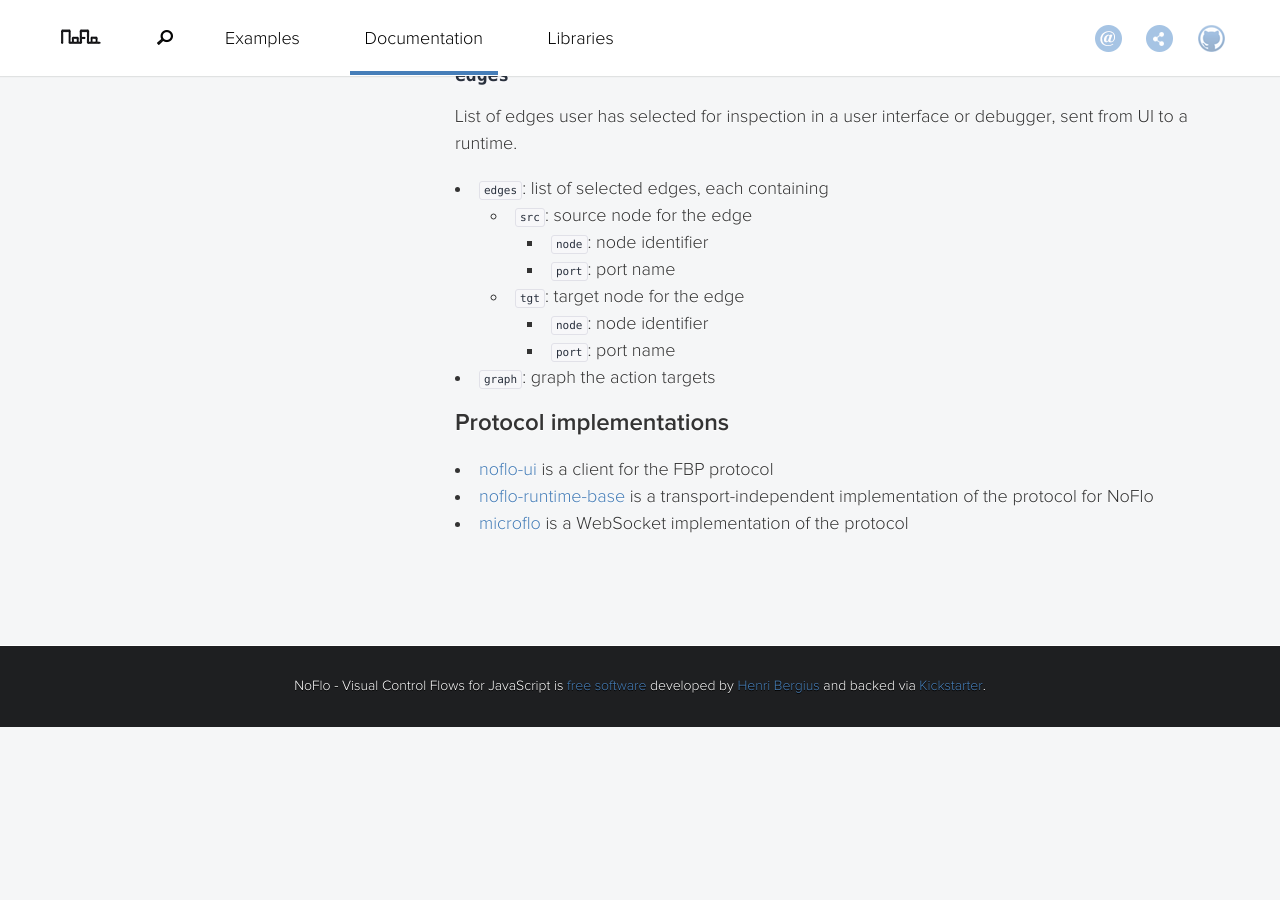
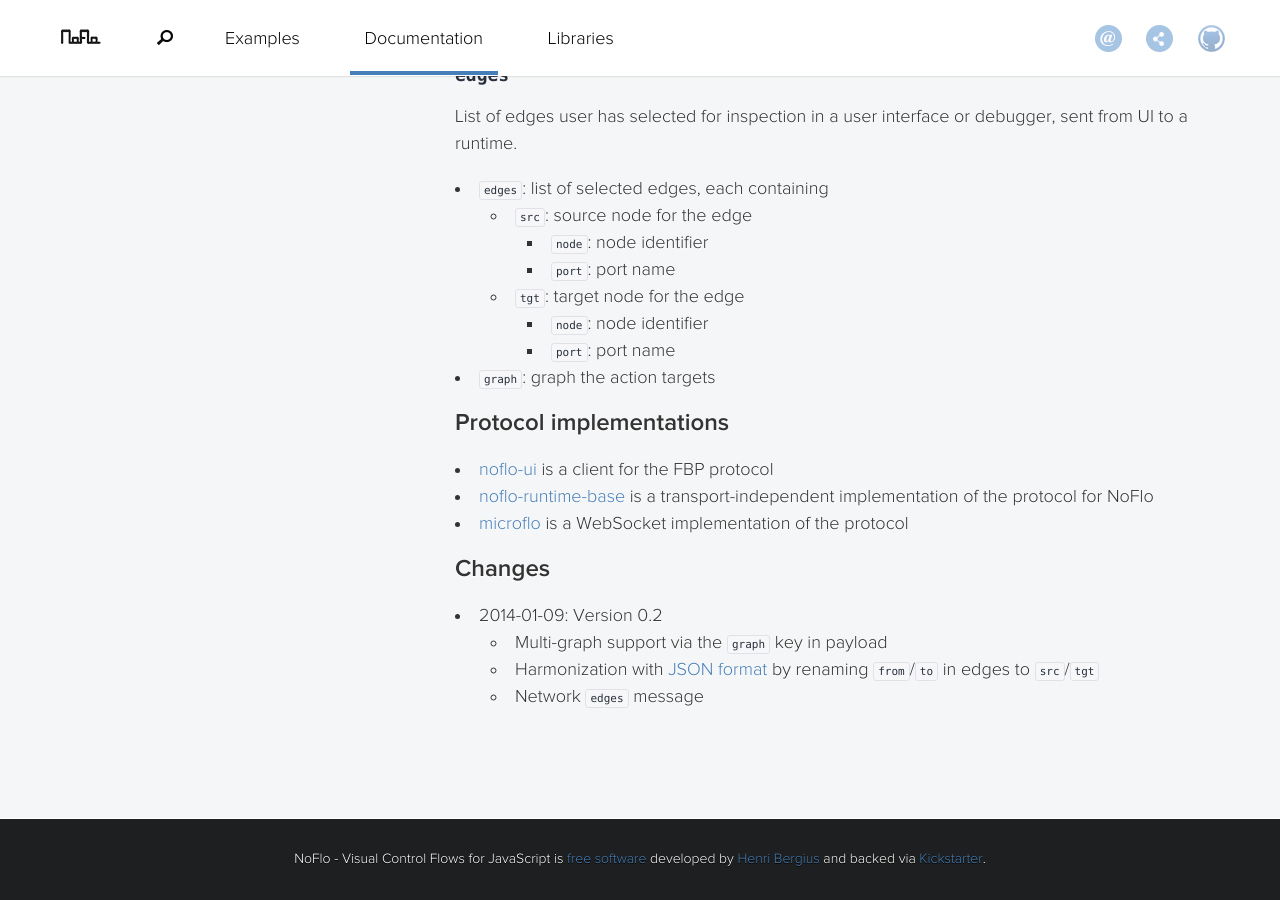
Before and after one commit to noflo/noflo.github.io, a Jekyll site: the page built from documentation/_posts/2013-07-09-protocol.md, in a window 1280 px wide and 900 px high, scrolled down 7045 px. Built offline with Jekyll 4.4.1, drawn with Linux system fonts in a browser that asks for light colours; nearby versions of some CDN libraries; Markdown is read by kramdown in place of the engine named in the settings; before the commit the page ends 7772 px from its top, so only the background shows below that.

Commit message:
Protocol changelog

```diff
--- a/documentation/_posts/2013-07-09-protocol.md
+++ b/documentation/_posts/2013-07-09-protocol.md
@@ -286,3 +286,10 @@ List of edges user has selected for inspection in a user interface or debugger,
 * [noflo-ui](https://github.com/noflo/noflo-ui) is a client for the FBP protocol
 * [noflo-runtime-base](https://github.com/noflo/noflo-runtime-base) is a transport-independent implementation of the protocol for NoFlo
 * [microflo](https://github.com/jonnor/microflo) is a WebSocket implementation of the protocol
+
+## Changes
+
+* 2014-01-09: Version 0.2
+  - Multi-graph support via the `graph` key in payload
+  - Harmonization with [JSON format](http://noflojs.org/documentation/json/) by renaming `from`/`to` in edges to `src`/`tgt`
+  - Network `edges` message
```
